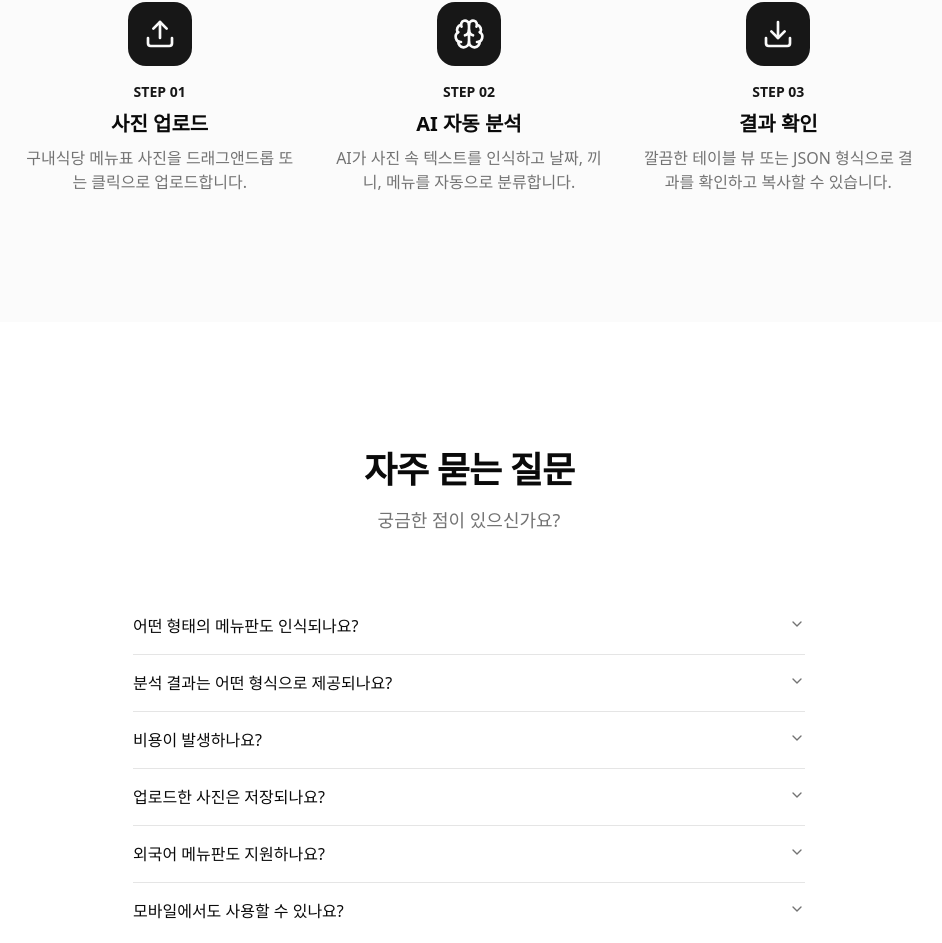
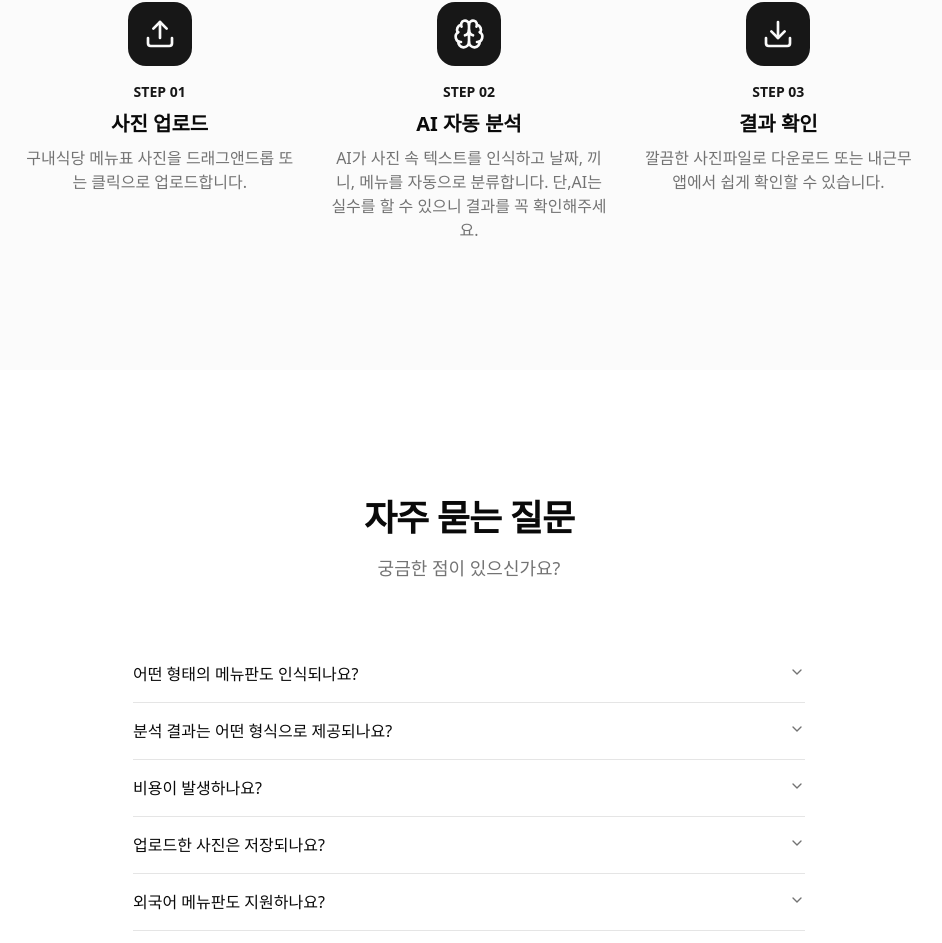
Before and after one commit to hbson79/ax, a Next.js app: page / in a window 1280 px wide. Shown: the part 1768-2711 px from the top of the page, without its empty margins (171-1113 px from the left). Built offline with nearby package versions, Linux system fonts and the light colour scheme.

Commit message:
사용방법 안내 메세지 수정

```diff
--- a/src/components/sections/how-it-works.tsx
+++ b/src/components/sections/how-it-works.tsx
@@ -16,14 +16,14 @@ const steps = [
     step: "02",
     title: "AI 자동 분석",
     description:
-      "AI가 사진 속 텍스트를 인식하고 날짜, 끼니, 메뉴를 자동으로 분류합니다.",
+      "AI가 사진 속 텍스트를 인식하고 날짜, 끼니, 메뉴를 자동으로 분류합니다.\n단,AI는 실수를 할 수 있으니 결과를 꼭 확인해주세요.",
     icon: Brain,
   },
   {
     step: "03",
     title: "결과 확인",
     description:
-      "깔끔한 테이블 뷰 또는 JSON 형식으로 결과를 확인하고 복사할 수 있습니다.",
+      "깔끔한 사진파일로 다운로드 또는 내근무앱에서 쉽게 확인할 수 있습니다.",
     icon: Download,
   },
 ]
```
